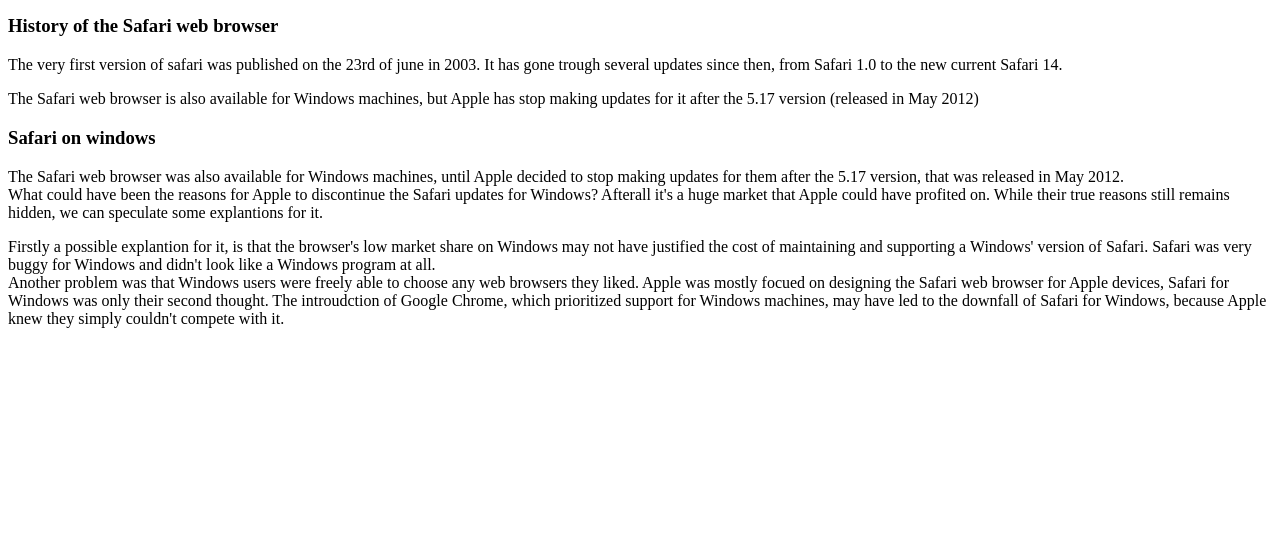
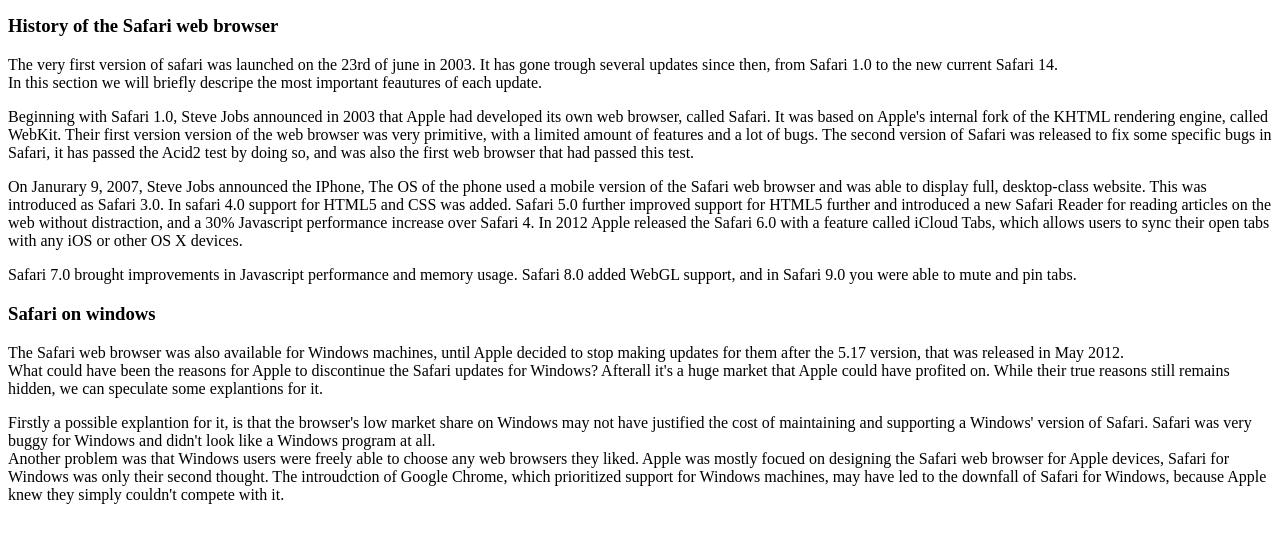
Before and after one commit to Li-Yeun/WebTech-Assignment1, a plain HTML site: page Assignment 1/WebPages/Page4.html in a window 1280 px wide. Shown: the part 256-800 px from the top of the page. Drawn offline with Linux system fonts and the light colour scheme.

Commit message:
Safari web page V1.1

```diff
--- a/Assignment 1/WebPages/Page4.html
+++ b/Assignment 1/WebPages/Page4.html
@@ -18,17 +18,40 @@
         </nav>
         <article>
             <h2>Introduction</h2>
-            <p>The safari web browser is specially desgined for Apple devices like the IMac, Iphone, Ipad and the several other Apple devices. It's already pre-installed on the Apple device after first launching it. <br>
+            <p>The safari web browser is specially desgined for Apple devices like the IMac, Iphone, Ipad and the several other Apple devices. It's pre-installed on the Apple device and it's thus the standard web browser for IOS-devices. <br>
                 In this web page we will go through the history of Safari and it's different versions. We will also talk about it's features and compare it to it's competitors.
             </p>
 
             <section>
                 <h3> History of the Safari web browser</h3>
-                <p>The very first version of safari was published on the 23rd of june in 2003. It has gone trough several updates since then,
-                    from Safari 1.0 to the new current Safari 14.
+                <p>The very first version of safari was launched on the 23rd of june in 2003. It has gone trough several updates since then,
+                    from Safari 1.0 to the new current Safari 14. <br>
+                    In this section we will briefly descripe the most important feautures of each update.
                 </p>
-                <p>The Safari web browser is also available for Windows machines, but Apple has stop making updates for it after the 5.17 version (released in May 2012)
+
+                <p>Beginning with Safari 1.0, Steve Jobs announced in 2003 that Apple had developed its own web browser, called Safari.
+                    It was based on Apple's internal fork of the KHTML rendering engine, called WebKit. Their first version version of the web browser was very primitive,
+                    with a limited amount of features and a lot of bugs. The second version of Safari was released to fix some specific bugs in Safari, it has passed
+                    the Acid2 test by doing so, and was also the first web browser that had passed this test.
                 </p>
+
+                <p>
+                    On Janurary 9, 2007, Steve Jobs announced the IPhone, The OS of the phone used a mobile version of the Safari web browser
+                    and was able to display full, desktop-class website. This was introduced as Safari 3.0.
+
+                    In safari 4.0 support for HTML5 and CSS was added. Safari 5.0 further improved support for HTML5 further and introduced a new Safari Reader
+                    for reading articles on the web without distraction, and a 30% Javascript performance increase over Safari 4.
+
+                    In 2012 Apple released the Safari 6.0 with a feature called iCloud Tabs, which allows users to sync their open tabs with any
+                    iOS or other OS X devices.
+                </p>
+
+                <p>
+                    Safari 7.0 brought improvements in Javascript performance and memory usage. Safari 8.0 added WebGL support, and in Safari 9.0
+                    you were able to mute and pin tabs.
+                </p>
+
+
 
             </section>
                 <h3> Safari on windows</h3>
```
